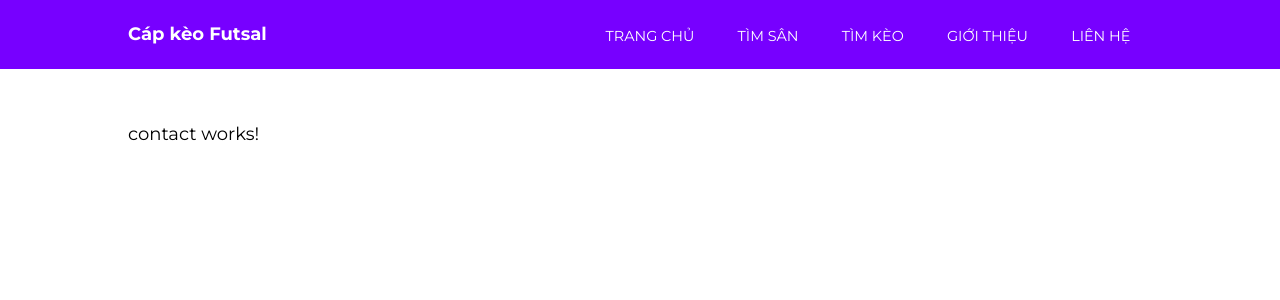
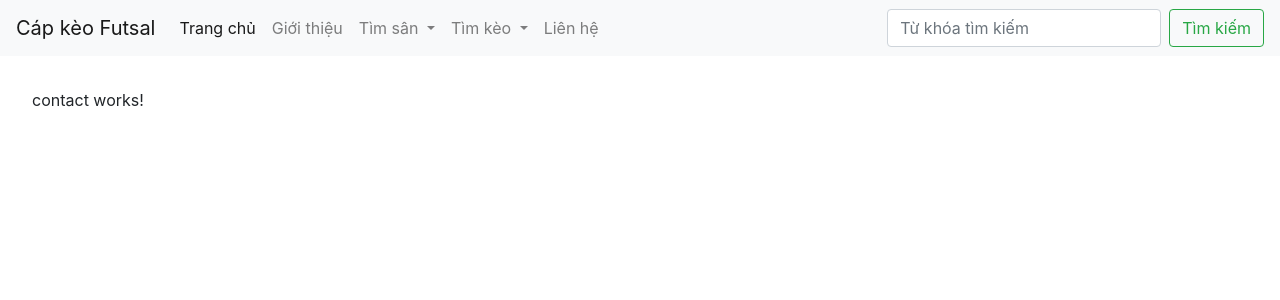
Before and after one commit to tungphien/futsal, an Angular app in the folder FE/: page /contact in a window 1280 px wide. Shown: the top 300 px of the page. Built offline with nearby package versions, Linux system fonts and the light colour scheme.

Commit message:
add jquery and bootstrap to frontend

```diff
--- a/FE/angular.json
+++ b/FE/angular.json
@@ -23,9 +23,13 @@
               "src/assets"
             ],
             "styles": [
-              "src/styles.css"
+              "src/styles.css",
+              "node_modules/bootstrap/dist/css/bootstrap.min.css"
             ],
-            "scripts": [],
+            "scripts": [
+              "./node_modules/jquery/dist/jquery.min.js",
+              "./node_modules/bootstrap/dist/js/bootstrap.js"
+            ],
             "es5BrowserSupport": true
           },
           "configurations": {
@@ -80,9 +84,13 @@
             "tsConfig": "src/tsconfig.spec.json",
             "karmaConfig": "src/karma.conf.js",
             "styles": [
-              "src/styles.css"
+              "src/styles.css",
+              "node_modules/bootstrap/dist/css/bootstrap.min.css"
             ],
-            "scripts": [],
+            "scripts": [
+              "./node_modules/jquery/dist/jquery.min.js",
+              "./node_modules/bootstrap/dist/js/bootstrap.js"
+            ],
             "assets": [
               "src/favicon.ico",
               "src/assets"
--- a/FE/package.json
+++ b/FE/package.json
@@ -19,7 +19,10 @@
     "@angular/platform-browser": "~7.2.0",
     "@angular/platform-browser-dynamic": "~7.2.0",
     "@angular/router": "~7.2.0",
+    "bootstrap": "^4.3.1",
     "core-js": "^2.5.4",
+    "jquery": "^3.4.1",
+    "popper": "^1.0.1",
     "rxjs": "~6.3.3",
     "tslib": "^1.9.0",
     "zone.js": "~0.8.26"
--- a/FE/src/app/nav/nav.component.html
+++ b/FE/src/app/nav/nav.component.html
@@ -1,14 +1,46 @@
-<header>
-  <div class="container">
-    <a routerLink="/" class="logo">Cáp kèo Futsal</a>
-    <nav>
-      <ul>
-        <li><a routerLink="/">Trang chủ</a></li>
-        <li><a routerLink="/stadium">Tìm sân</a></li>
-        <li><a routerLink="/stadium">Tìm kèo</a></li>
-        <li><a routerLink="/about">Giới thiệu</a></li>
-        <li><a routerLink="/contact">Liên hệ</a></li>
-      </ul>
-    </nav>
+<nav class="navbar navbar-expand-lg navbar-light bg-light">
+  <a class="navbar-brand" href="/">Cáp kèo Futsal</a>
+  <button class="navbar-toggler" type="button" data-toggle="collapse" data-target="#navbarSupportedContent" aria-controls="navbarSupportedContent" aria-expanded="false" aria-label="Toggle navigation">
+    <span class="navbar-toggler-icon"></span>
+  </button>
+
+  <div class="collapse navbar-collapse" id="navbarSupportedContent">
+    <ul class="navbar-nav mr-auto">
+      <li class="nav-item active">
+        <a class="nav-link" href="/">Trang chủ <span class="sr-only">(current)</span></a>
+      </li>
+      <li class="nav-item">
+        <a class="nav-link" href="/about">Giới thiệu</a>
+      </li>
+      <li class="nav-item dropdown">
+        <a class="nav-link dropdown-toggle" href="#" id="navbarDropdown" role="button" data-toggle="dropdown" aria-haspopup="true" aria-expanded="false">
+          Tìm sân
+        </a>
+        <div class="dropdown-menu" aria-labelledby="navbarDropdown">
+          <a class="dropdown-item" href="/stadium">Quận 12</a>
+          <a class="dropdown-item" href="/stadium">Quận Gò Vấp</a>
+          <div class="dropdown-divider"></div>
+          <a class="dropdown-item" href="/stadium">Huyện Hóc Môn</a>
+        </div>
+      </li>
+      <li class="nav-item dropdown">
+        <a class="nav-link dropdown-toggle" href="#" id="navbarDropdown" role="button" data-toggle="dropdown" aria-haspopup="true" aria-expanded="false">
+          Tìm kèo
+        </a>
+        <div class="dropdown-menu" aria-labelledby="navbarDropdown">
+          <a class="dropdown-item" href="/stadium">Quận 12</a>
+          <a class="dropdown-item" href="/stadium">Quận Gò Vấp</a>
+          <div class="dropdown-divider"></div>
+          <a class="dropdown-item" href="/stadium">Huyện Hóc Môn</a>
+        </div>
+      </li>
+      <li class="nav-item">
+        <a class="nav-link" href="/contact">Liên hệ</a>
+      </li>
+    </ul>
+    <form class="form-inline my-2 my-lg-0">
+      <input class="form-control mr-sm-2" type="search" placeholder="Từ khóa tìm kiếm" aria-label="Search">
+      <button class="btn btn-outline-success my-2 my-sm-0" type="submit">Tìm kiếm</button>
+    </form>
   </div>
-</header>
+</nav>
--- a/FE/src/styles.css
+++ b/FE/src/styles.css
@@ -15,19 +15,6 @@
     text-decoration: none;
 }
 
-.container {
-    width: 80%;
-    margin: 0 auto;
-    padding: 1.3em;
-    display: grid;
-    grid-template-columns: 30% auto;
-}
-.container a{
-    color: white;
-}
-
 section {
-    width: 80%;
-    margin: 0 auto;
     padding: 2em;
 }
```
Also changed, not shown: 1 other file (tests, documents, lock files or other folders).
